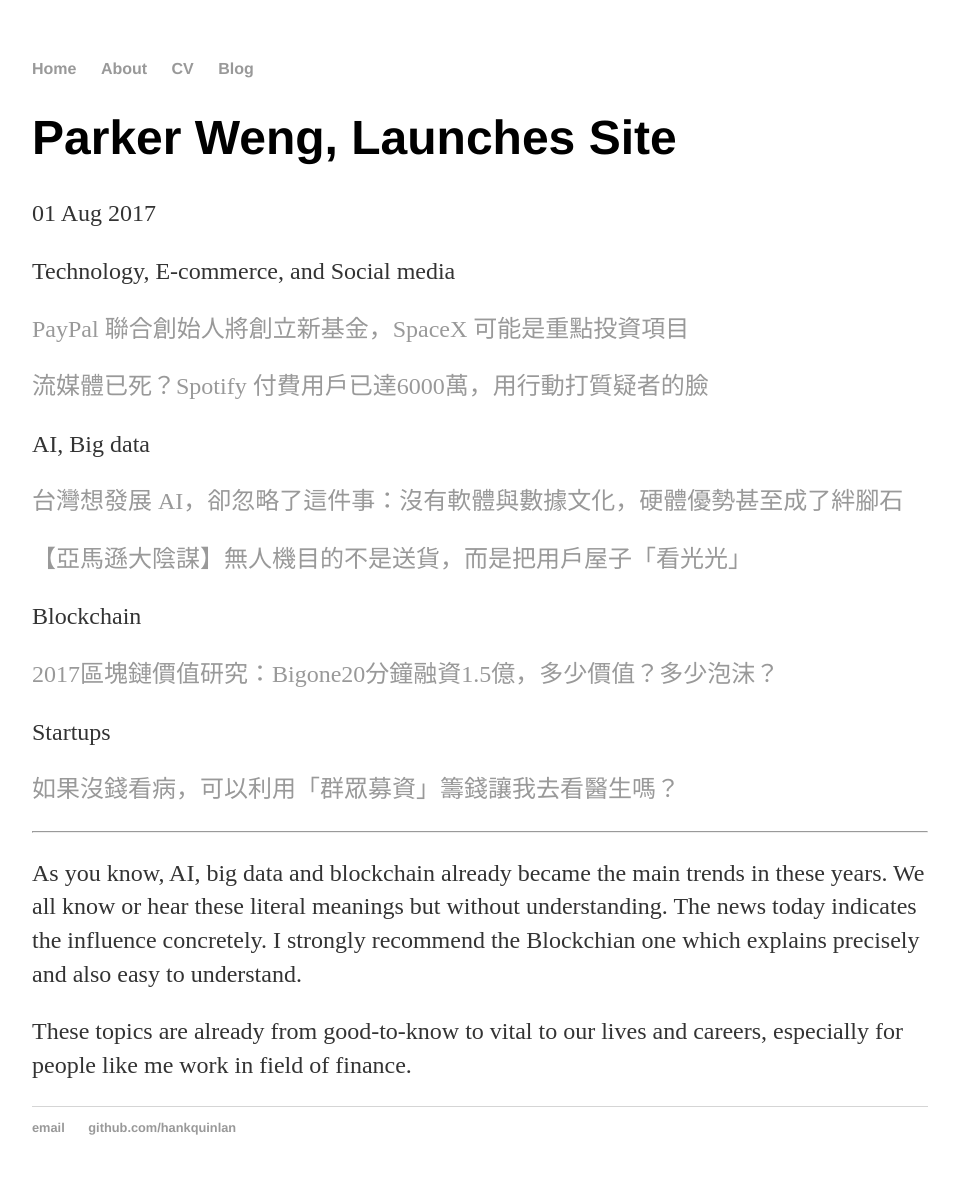
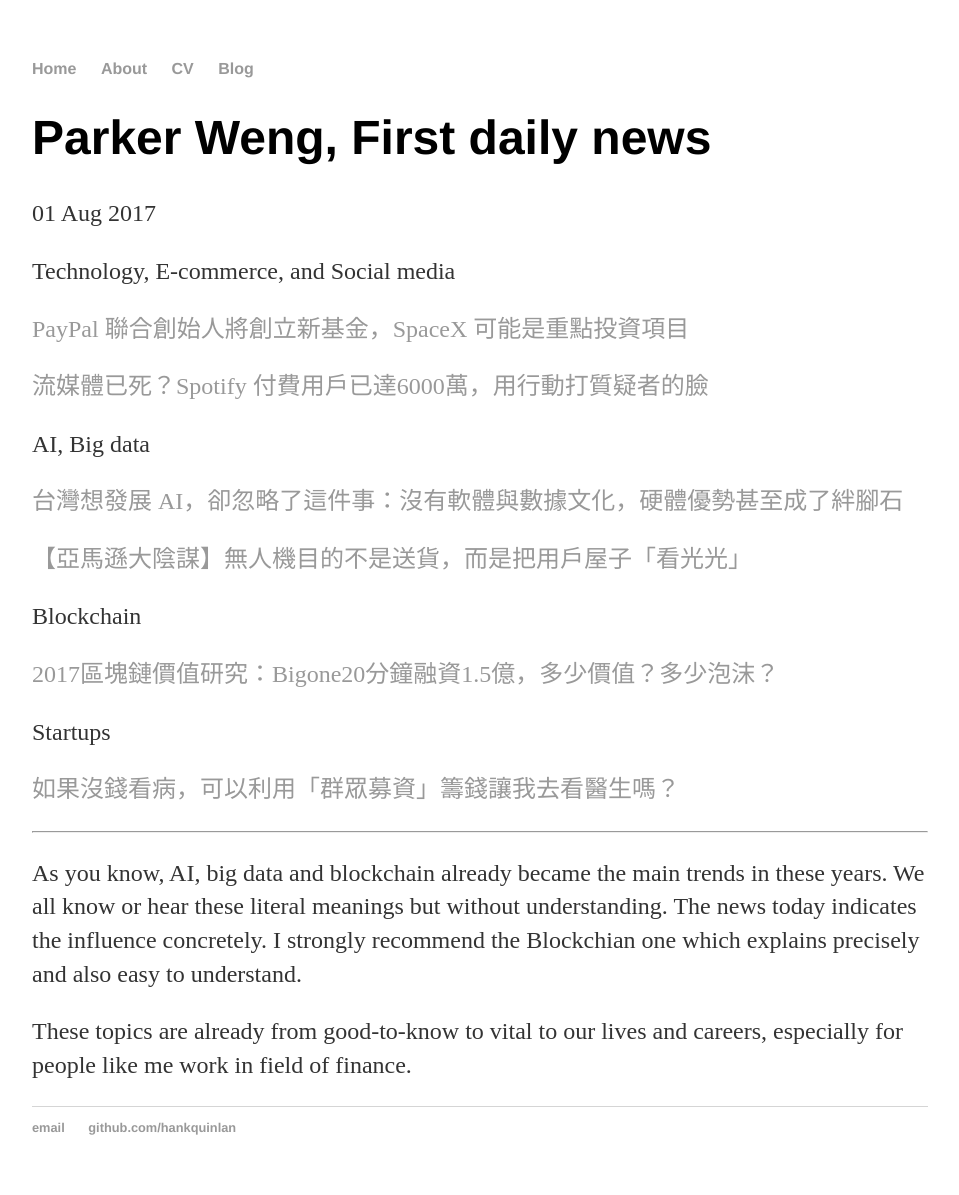
Before and after one commit to ParkerWeng/ParkerWeng.github.io, a Jekyll site: the page built from _posts/2017-08-01-start-writing.md, in a window 1280 px wide. Shown: the whole page, without its empty margins (160-1119 px from the left). Built offline with Jekyll 4.4.1, drawn with Linux system fonts in a browser that asks for light colours.

Commit message:
Update 2017-08-01-start-writing.md

```diff
--- a/_posts/2017-08-01-start-writing.md
+++ b/_posts/2017-08-01-start-writing.md
@@ -1,6 +1,6 @@
 ---
 layout: post
-title: "Parker Weng, Launches Site"
+title: "Parker Weng, First daily news"
 date: 2017-08-01
 ---
 Technology, E-commerce, and Social media
```
